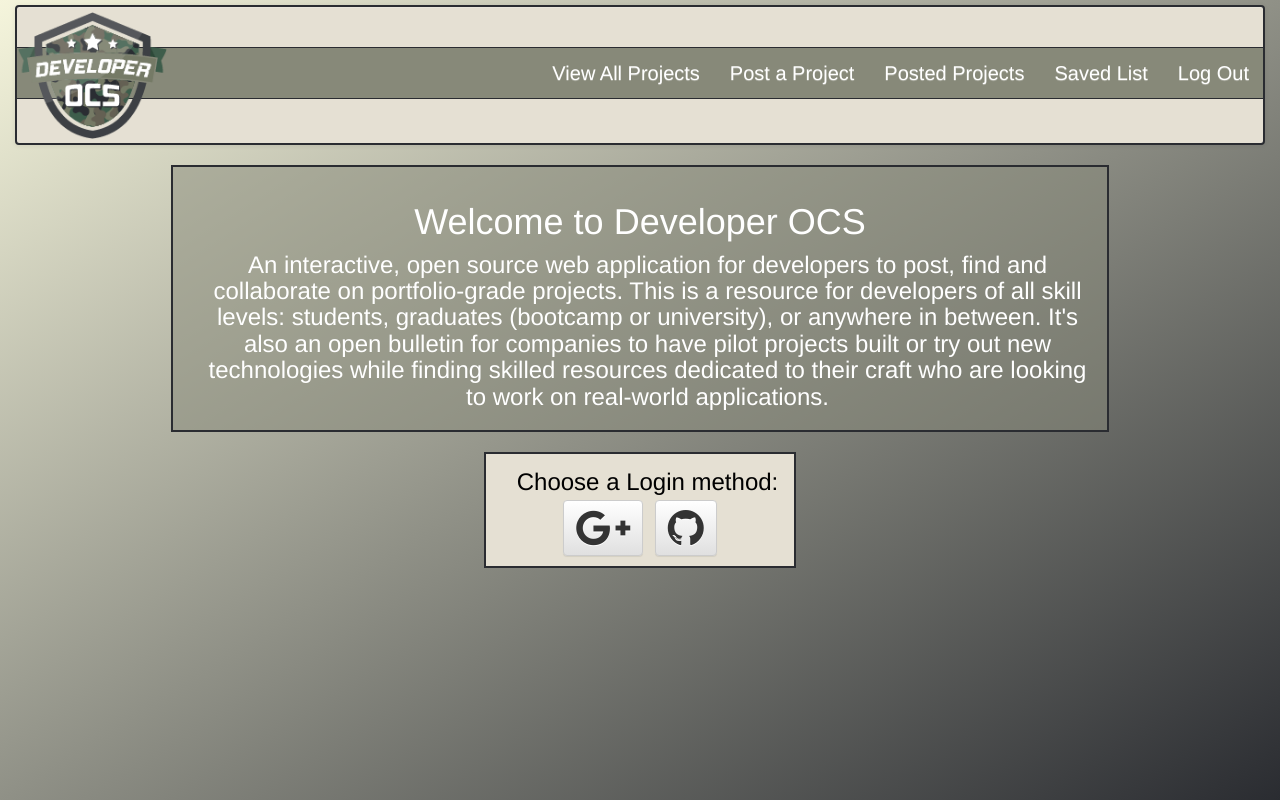
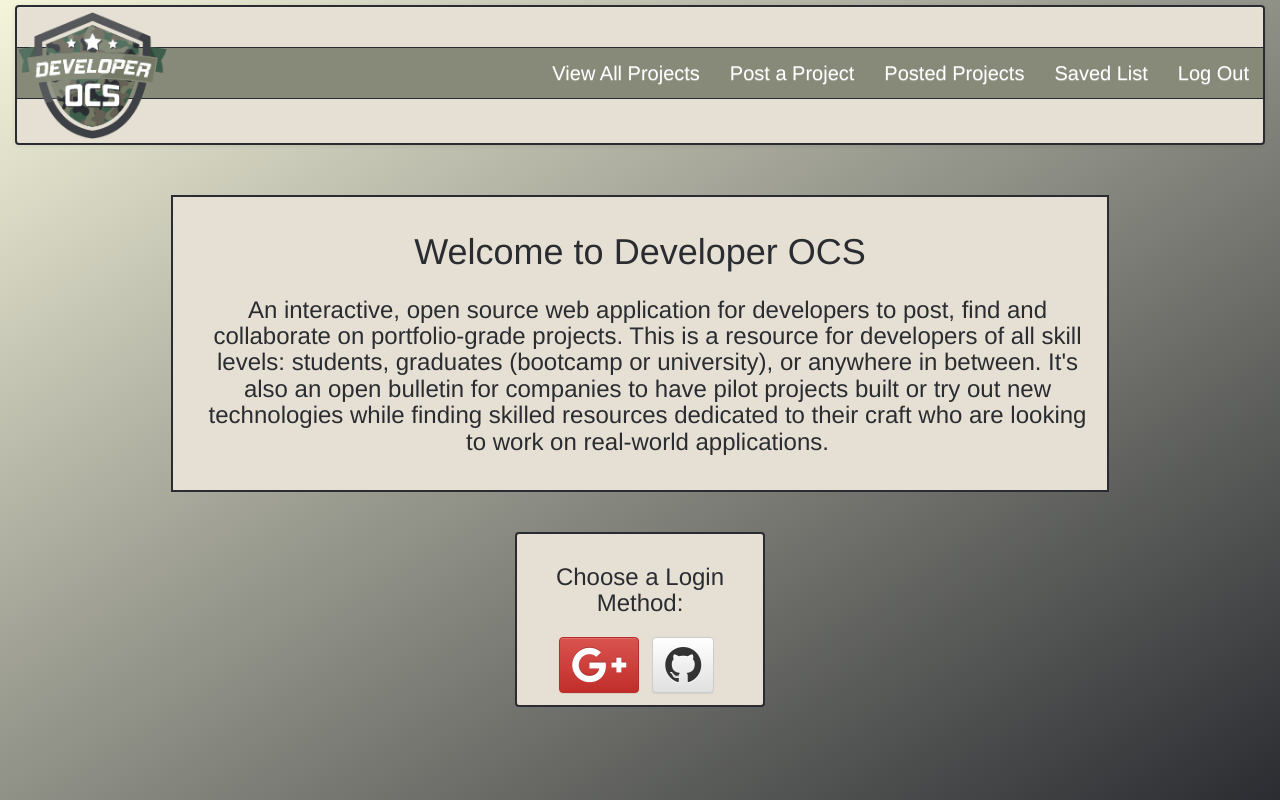
Before and after one commit to drewwmercer/developer-ocs, a React (Create React App) app in the folder client/: page / in a window 1280 px wide. Built offline with nearby package versions, Linux system fonts and the light colour scheme; the HTML template or start-up script is replaced by a standard one.

Commit message:
Minor styling edits

```diff
--- a/client/src/components/Reply/ReplyBtn.js
+++ b/client/src/components/Reply/ReplyBtn.js
@@ -4,7 +4,9 @@ import './ReplyBtn.css';
 // The ...props means, spread all of the passed props onto this element
 // That way we don't have to define them all individually
 export const ReplyBtn = props => (
-  <span className="reply-btn" {...props}>
-    Reply
-  </span>
+  <span
+    className="reply-btn glyphicon glyphicon-envelope"
+    title="Reply"
+    {...props}
+  />
 );
--- a/client/src/components/Save/SaveBtn.css
+++ b/client/src/components/Save/SaveBtn.css
@@ -1,5 +1,4 @@
 .save-btn {
-  content: url('/../assets/images/save.png');
   width: 20px;
   vertical-align: middle;
   cursor: pointer;
--- a/client/src/components/Save/SaveBtn.js
+++ b/client/src/components/Save/SaveBtn.js
@@ -1,10 +1,13 @@
 import React from 'react';
-import "./SaveBtn.css";
+import './SaveBtn.css';
 // import "../../assets/images";
 
 // The ...props means, spread all of the passed props onto this element
 // That way we don't have to define them all individually
 export const SaveBtn = props => (
-  <span className="save-btn" {...props} >
-  </span>
+  <span
+    className="save-btn glyphicon glyphicon-heart"
+    title="Save"
+    {...props}
+  />
 );
--- a/client/src/pages/LogIn/LogIn.css
+++ b/client/src/pages/LogIn/LogIn.css
@@ -1,10 +1,42 @@
-.img__wrap {
+.google {
+  margin-bottom: 10px;
+}
+
+.google__img__wrap {
   position: relative;
   display: inline-block;
+  margin-top: 20px;
+  width: 75px;
 }
 
-.img__description {
+.google__img__wrap:hover .google__img__description {
+  visibility: visible;
+  opacity: 1;
+  margin-left: 15px;
+  margin-right: 10px;
+}
+
+.github {
+  margin-bottom: 10px;
+}
+
+.github__img__wrap {
+  position: relative;
+  display: inline-block;
+  margin-top: 20px;
+  width: 75px;
+}
+
+.github__img__wrap:hover .github__img__description {
+  visibility: visible;
+  opacity: 1;
+  margin-left: 15px;
+}
+
+.google__img__description {
   position: absolute;
+  margin-left: 15px;
+  margin-right: 10px;
   bottom: -45px;
   text-align: center;
   height: 35px;
@@ -15,33 +47,51 @@
   transition: opacity 0.2s, visibility 0.2s;
 }
 
-.img__wrap:hover .img__description {
-  visibility: visible;
-  opacity: 1;
-}
-
-.github {
-    min-width: 62px;
+.github__img__description {
+  position: absolute;
+  margin-left: 15px;
+  bottom: -45px;
+  text-align: center;
+  height: 35px;
+  vertical-align: middle;
+  color: #878979;
+  visibility: hidden;
+  opacity: 0;
+  transition: opacity 0.2s, visibility 0.2s;
 }
 
 .welcome-text {
   text-align: center;
-  color: white;
-  border: 2px solid #2a2c31;
-  background: rgba(135, 137, 122, 0.5);
+  color: #2a2c31;
+   border: 2px solid #2a2c31;
+  /* background: rgba(135, 137, 122, 0.5); */
+  background: #e5e0d3;
   text-align: center;
   width: 75%;
   margin-bottom: 15px;
   margin: 0 auto;
   padding: 15px;
+  margin-top: 50px;
+}
+
+.summary {
+  margin-top: 25px !important;
+  margin-bottom: 20px !important;
 }
 
 .login-selections {
   background: #e5e0d3;
   border: 2px solid #2a2c31;
-  padding: 10px;
+  border-radius: 4px;
+  padding-top: 30px;
+  height: 175px;
   color: black;
   text-align: center;
-  width: 25%;
+  width: 20%;
   margin: 0 auto;
 }
+
+.login-choice {
+  margin: 0px !important;
+  color: #2a2c31;
+}
--- a/client/src/pages/LogIn/LogIn.js
+++ b/client/src/pages/LogIn/LogIn.js
@@ -10,33 +10,43 @@ import API from '../../utils/API';
 
 class LogIn extends Component {
   render() {
-    return ( // Creates LogIn
+    return (
+      // Creates LogIn
       <div>
-          <div className="welcome-text">
-            <h1>Welcome to Developer OCS</h1>
-            <h3>An interactive, open source web application for developers to post, find and collaborate on portfolio-grade projects. This is a resource for developers of all skill levels: students, graduates (bootcamp or university), or anywhere in between. It's also an open bulletin for companies to have pilot projects built or try out new technologies while finding skilled resources dedicated to their craft who are looking to work on real-world applications.</h3>
-          </div>
-          <br />
+        <div className="welcome-text">
+          <h1>Welcome to Developer OCS</h1>
+          <h3 className="summary">
+            An interactive, open source web application for developers to
+            post, find and collaborate on portfolio-grade projects. This is
+            a resource for developers of all skill levels: students,
+            graduates (bootcamp or university), or anywhere in between. It's
+            also an open bulletin for companies to have pilot projects built
+            or try out new technologies while finding skilled resources
+            dedicated to their craft who are looking to work on real-world
+            applications.
+          </h3>
+        </div>
+        <br /><br />
         <div className="login-selections">
+          <h3 className="login-choice">Choose a Login Method:</h3>
           {/* Google+ LogIn Button */}
-          <h3>Choose a Login method:</h3>
-          <div className="img__wrap">
-            <a href="/auth/google" rel="external" className="btn btn-default google">
+          <div className="google__img__wrap">
+            <a href="/auth/google" rel="external" className="btn btn-danger google">
               <span className="fa fa-google-plus fa-3x" />
             </a>
-            {/* <p className="img__description">Google+</p> */}
+            <p className="google__img__description">Google+</p>
           </div>
           &nbsp; &nbsp;
           {/* Github LogIn Button */}
-          <div className="img__wrap">
+          <div className="github__img__wrap">
             <a href="/auth/github" rel="external" className="btn btn-default github">
               <span className="fa fa-github fa-3x" />
             </a>
-            {/* <p className="img__description">Github</p> */}
+            <p className="github__img__description">Github</p>
           </div>
         </div>
       </div>
-    );
+      );
   }
 }
 
```
Also changed, not shown: client/src/components/Reply/ReplyBtn.css (line endings or trailing spaces).
